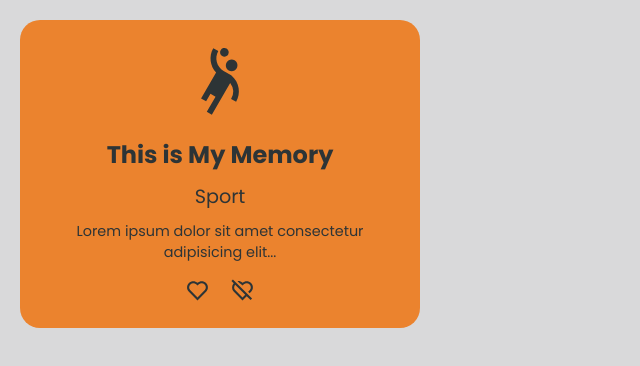
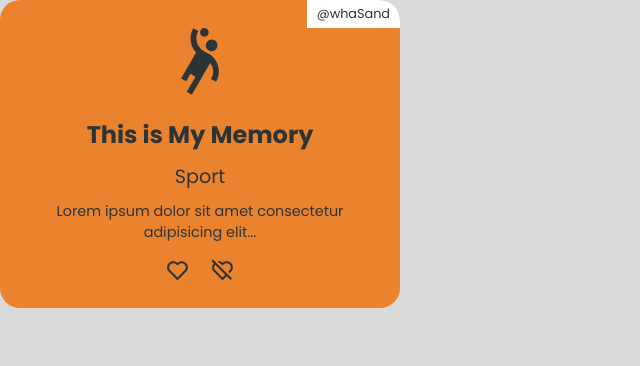
Before and after one commit to wahsandaruwan/memories_app_frontend, a React (Create React App) app: page / in a window 1280 px wide. Shown: the top 366 px of the page, without its empty margins (0-640 px from the left). Built offline with nearby package versions, Linux system fonts and the light colour scheme; the HTML template or start-up script is replaced by a standard one.

Commit message:
Memory component updated

```diff
--- a/src/Components/Sections/Memory.js
+++ b/src/Components/Sections/Memory.js
@@ -1,9 +1,15 @@
+// Inbuilt modules
 import { useState } from "react"
+
+// Custom modules
 import { RiHeartFill, RiHeartLine, RiDislikeFill, RiDislikeLine } from "react-icons/ri"
 import { MdSportsHandball } from "react-icons/md"
+
+// Custom styling
 import "./Styles/MemoryStyles.css"
 
 const Memory = () => {
+    // Details state
     const [toggleDetails, setToggleDetails] = useState(false)
 
     return (
@@ -28,6 +34,9 @@ const Memory = () => {
                 <p className={`overlay ${toggleDetails ? "slide-left" : ""}`} onClick={() => setToggleDetails(false)}>
                     Lorem ipsum dolor sit amet consectetur adipisicing elit. Amet eaque, perspiciatis velit quaerat sed incidunt numquam. Labore incidunt iusto perspiciatis earum. Fuga excepturi facilis delectus. Lorem ipsum dolor sit amet consectetur adipisicing elit. Amet eaque, perspiciatis velit quaerat sed incidunt numquam. Labore incidunt iusto perspiciatis earum. Fuga excepturi facilis delectus.
                 </p>
+                <p className="user-name">
+                    @whaSand
+                </p>
             </div>
         </>
     )
--- a/src/Components/Sections/Styles/MemoryStyles.css
+++ b/src/Components/Sections/Styles/MemoryStyles.css
@@ -10,7 +10,6 @@
   flex-direction: column;
   border-radius: 20px;
   overflow: hidden;
-  margin: 20px;
 }
 
 /* Common */
@@ -77,3 +76,14 @@ svg {
 .overlay.slide-left {
   top: 0;
 }
+
+/* Username */
+.user-name {
+  position: absolute;
+  top: 0;
+  right: 0;
+  font-size: 0.8rem;
+  background-color: #ffffff;
+  padding: 5px 10px;
+  margin: 0;
+}
--- a/src/index.css
+++ b/src/index.css
@@ -198,6 +198,8 @@ a {
   transform: translateY(2px);
 }
 
+/* ----------------Feed Page---------------- */
+
 @media (max-width: 400px) {
   /* -----Common----- */
   /* Body */
```
